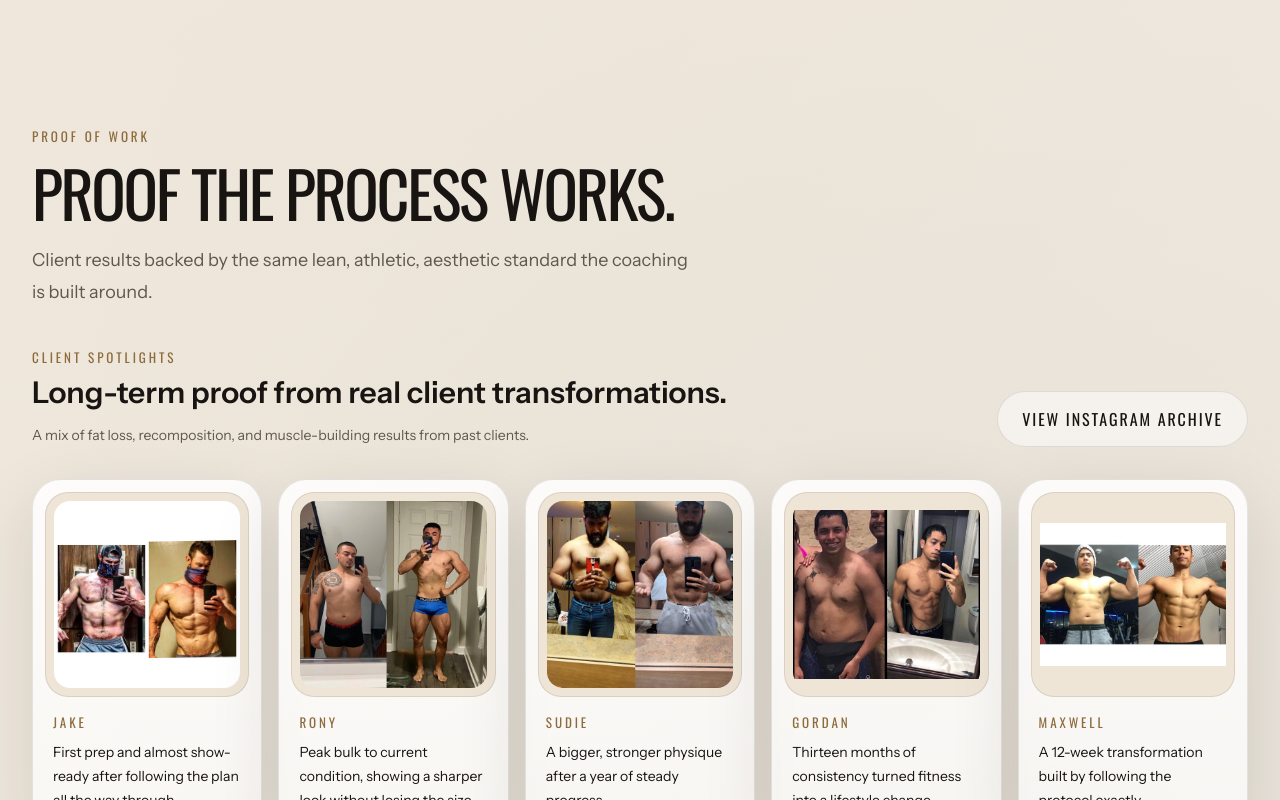
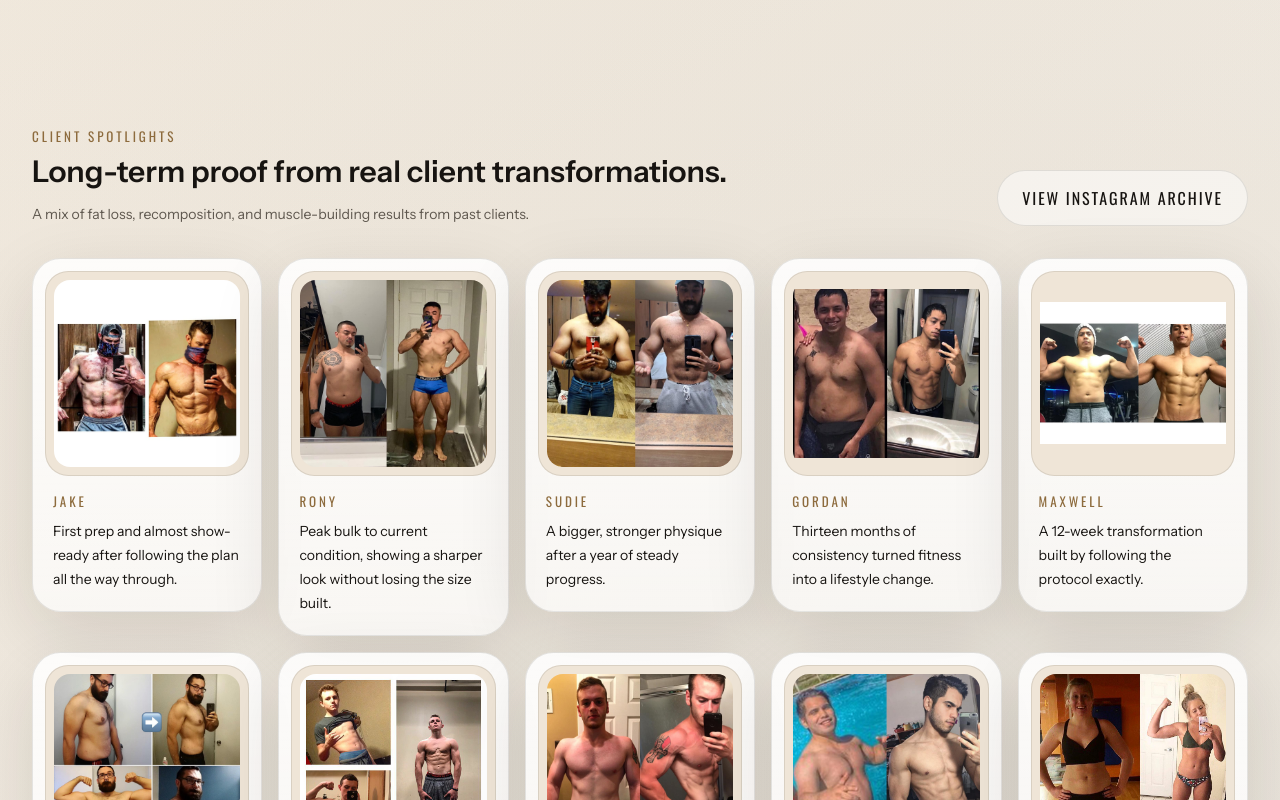
Before and after one commit to aseth93/twigthetics, a Next.js app: page / in a window 1280 px wide. Shown: the part 840-1640 px from the top of the page. Built offline with nearby package versions, Linux system fonts and the light colour scheme; no server answers.

Commit message:
Remove proof section heading block

```diff
--- a/src/app/page.tsx
+++ b/src/app/page.tsx
@@ -307,15 +307,7 @@ export default function Home() {
         </section>
 
         <section id="proof" className="section-shell">
-          <div className="page-reveal">
-            <SectionHeading
-              eyebrow="Proof of Work"
-              title="Proof the process works."
-              description="Client results backed by the same lean, athletic, aesthetic standard the coaching is built around."
-            />
-          </div>
-
-          <div className="mt-10 page-reveal" style={{ animationDelay: "120ms" }}>
+          <div className="page-reveal" style={{ animationDelay: "120ms" }}>
             <div className="flex flex-col gap-4 md:flex-row md:items-end md:justify-between">
               <div>
                 <p className="eyebrow text-[var(--muted)]">Client Spotlights</p>
```
